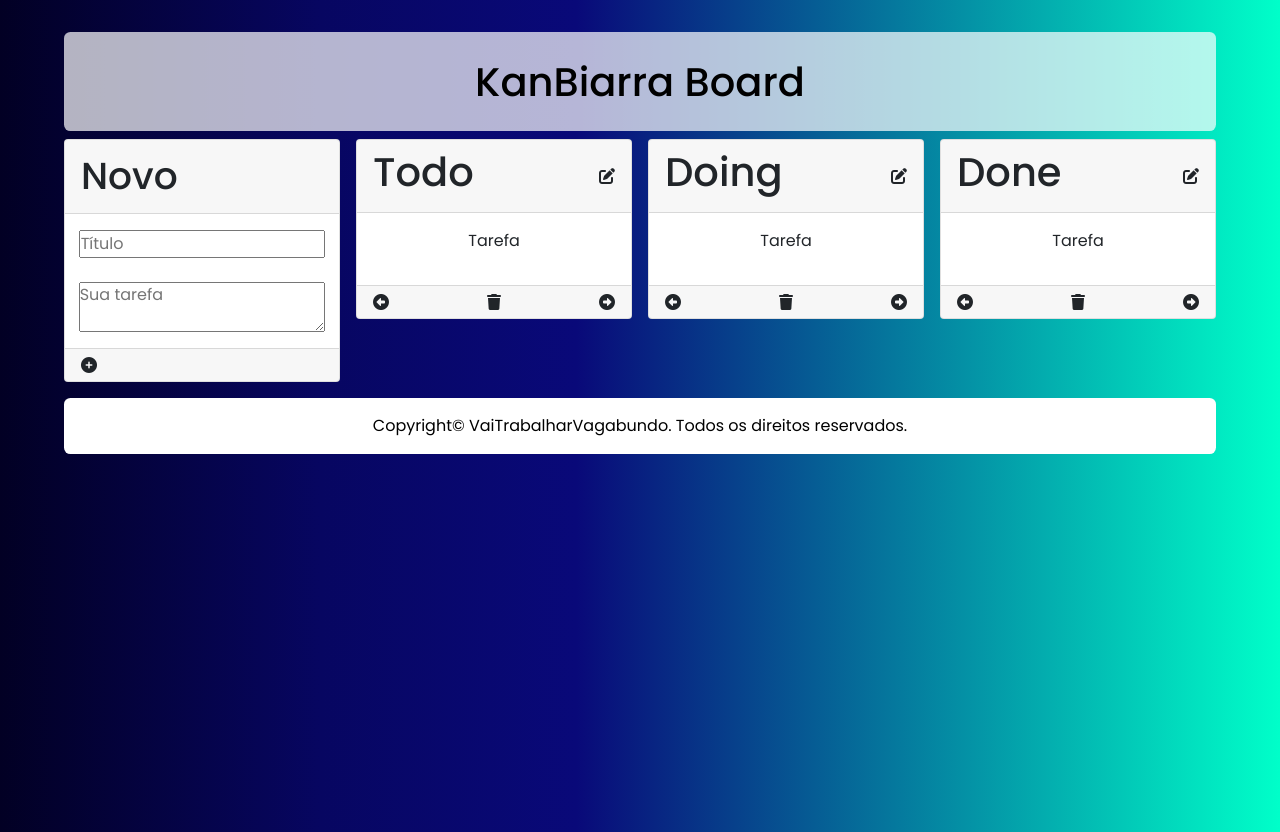
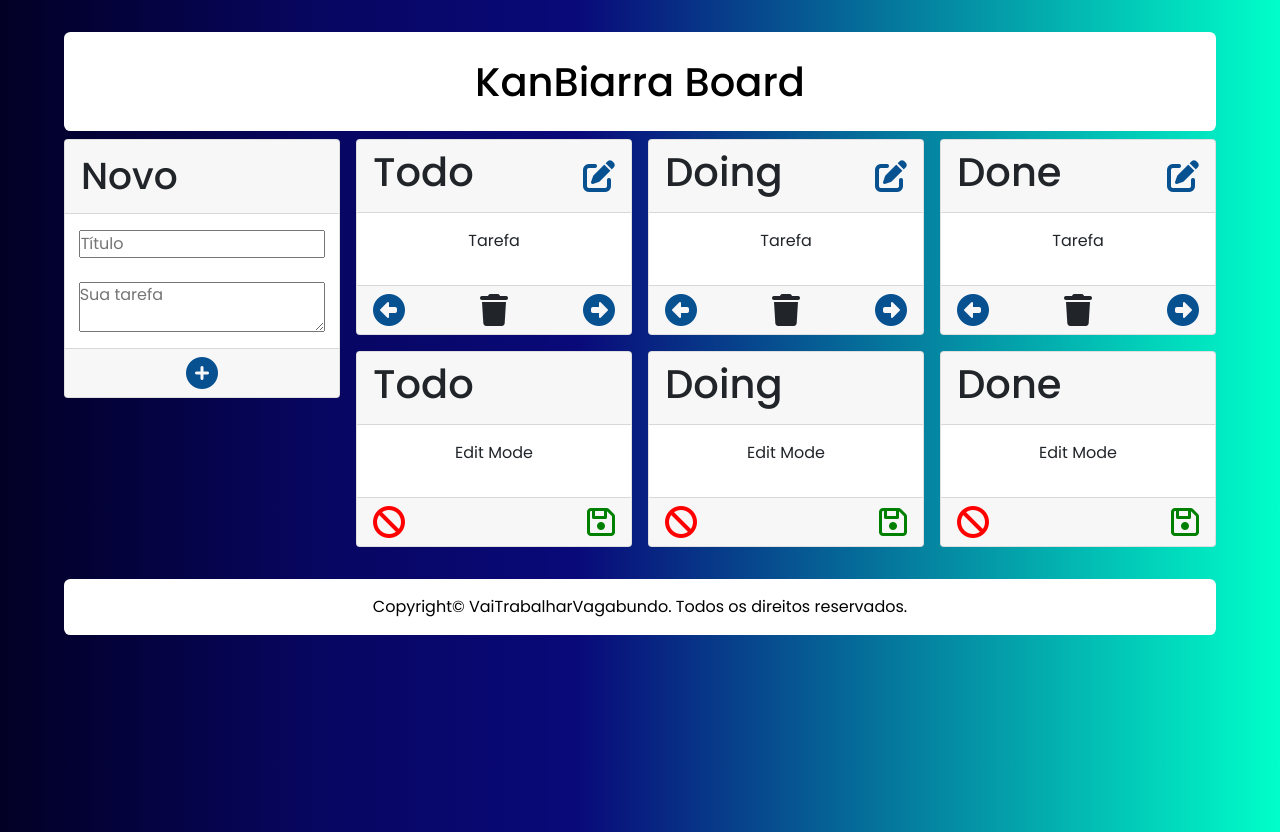
Before and after one commit to pfanovaes/projeto-angular, an Angular app in the folder FRONT/: page /board in a window 1280 px wide. Built offline with nearby package versions, Linux system fonts and the light colour scheme.

Commit message:
Edit mode cards

```diff
--- a/FRONT/src/app/board/columns/columns.component.css
+++ b/FRONT/src/app/board/columns/columns.component.css
@@ -34,7 +34,8 @@
 }
 
 .novo {
-    justify-content: center;
+    justify-content: center !important;
+
 }
 
 .card-header {
@@ -57,3 +58,24 @@
     align-items: center;
     justify-content: space-between;
 }
+
+.card {
+    margin-bottom: 1rem;
+}
+
+.blue {
+    color:#075191;
+    font-size: 2rem;
+}
+
+.icon {
+    font-size: 2rem;
+}
+
+.red {
+    color: red;
+}
+
+.green {
+    color: green;
+}
--- a/FRONT/src/app/board/columns/columns.component.html
+++ b/FRONT/src/app/board/columns/columns.component.html
@@ -9,7 +9,7 @@
                 <textarea class="ta-content" placeholder="Sua tarefa"></textarea>
             </div>
             <div class="card-footer novo">
-                <i class="fas fa-plus-circle"></i>
+                <i class="fas fa-plus-circle blue"></i>
             </div>
         </div>
     </div>
@@ -17,15 +17,28 @@
         <div class="card">
             <div class="card-header">
                 <h1>Todo</h1>
-                <i class="fas fa-edit"></i>
+                <i class="fas fa-edit blue icon"></i>
             </div>
             <div class="card-content">
                 <p class="card-p">Tarefa</p>
             </div>
             <div class="card-footer">
-                <i class="fas fa-arrow-alt-circle-left"></i>
-                <i class="fas fa-trash"></i>
-                <i class="fas fa-arrow-alt-circle-right"></i>
+                <i class="fas fa-arrow-alt-circle-left blue icon"></i>
+                <i class="fas fa-trash icon"></i>
+                <i class="fas fa-arrow-alt-circle-right blue icon"></i>
+            </div>
+        </div>
+
+        <div class="card">
+            <div class="card-header">
+                <h1>Todo</h1>
+            </div>
+            <div class="card-content">
+                <p class="card-p">Edit Mode</p>
+            </div>
+            <div class="card-footer">
+                <i class="fas fa-ban red icon"></i>
+                <i class="far fa-save green icon"></i>
             </div>
         </div>
     </div>
@@ -33,15 +46,29 @@
         <div class="card">
             <div class="card-header">
                 <h1>Doing</h1>
-                <i class="fas fa-edit"></i>
+                <i class="fas fa-edit blue icon"></i>
             </div>
             <div class="card-content">
                 <p class="card-p">Tarefa</p>
             </div>
             <div class="card-footer">
-                <i class="fas fa-arrow-alt-circle-left"></i>
-                <i class="fas fa-trash"></i>
-                <i class="fas fa-arrow-alt-circle-right"></i>
+                <i class="fas fa-arrow-alt-circle-left blue icon"></i>
+                <i class="fas fa-trash icon"></i>
+                <i class="fas fa-arrow-alt-circle-right blue icon"></i>
+            </div>
+
+        </div>
+
+        <div class="card">
+            <div class="card-header">
+                <h1>Doing</h1>
+            </div>
+            <div class="card-content">
+                <p class="card-p">Edit Mode</p>
+            </div>
+            <div class="card-footer">
+                <i class="fas fa-ban red icon"></i>
+                <i class="far fa-save green icon"></i>
             </div>
         </div>
     </div>
@@ -49,15 +76,28 @@
         <div class="card">
             <div class="card-header">
                 <h1>Done</h1>
-                <i class="fas fa-edit"></i>
+                <i class="fas fa-edit blue icon"></i>
             </div>
             <div class="card-content">
                 <p class="card-p">Tarefa</p>
             </div>
             <div class="card-footer">
-                <i class="fas fa-arrow-alt-circle-left"></i>
-                <i class="fas fa-trash"></i>
-                <i class="fas fa-arrow-alt-circle-right"></i>
+                <i class="fas fa-arrow-alt-circle-left blue icon"></i>
+                <i class="fas fa-trash icon"></i>
+                <i class="fas fa-arrow-alt-circle-right blue icon"></i>
+            </div>
+        </div>
+
+        <div class="card">
+            <div class="card-header">
+                <h1>Done</h1>
+            </div>
+            <div class="card-content">
+                <p class="card-p">Edit Mode</p>
+            </div>
+            <div class="card-footer">
+                <i class="fas fa-ban red icon"></i>
+                <i class="far fa-save green icon"></i>
             </div>
         </div>
     </div>
--- a/FRONT/src/app/board/header/header.component.css
+++ b/FRONT/src/app/board/header/header.component.css
@@ -1,6 +1,6 @@
 h1 {
     color: black;
-    background-color: rgba(255, 255, 255, .7);
+    background-color: rgba(255, 255, 255, 1);
     border-radius: .4rem;
     padding: 1.6rem;
     text-align: center;
--- a/FRONT/src/app/login/login.component.html
+++ b/FRONT/src/app/login/login.component.html
@@ -3,16 +3,9 @@
     <input type="text" class="input form-control" placeholder="username" name="login" #login/>
     <input type="password" class="input form-control" placeholdder="Senha" name="senha" #senha/>
     <!-- <label *ngIf="loginError">Não autorizado</label> -->
-<<<<<<< HEAD
     <button
     class="btn login-button"
 
     >LOGAR</button>
     <!-- (click)="onSubmit(login, senha)" -->
-=======
-    <button class="btn login-button">
-    LOGAR</button>
->>>>>>> 7d39112f38b88e86bd59e9b58e5b8789c328a6eb
 </div>
-
-<!-- (click)="onSubmit(login, senha)" -->
```
